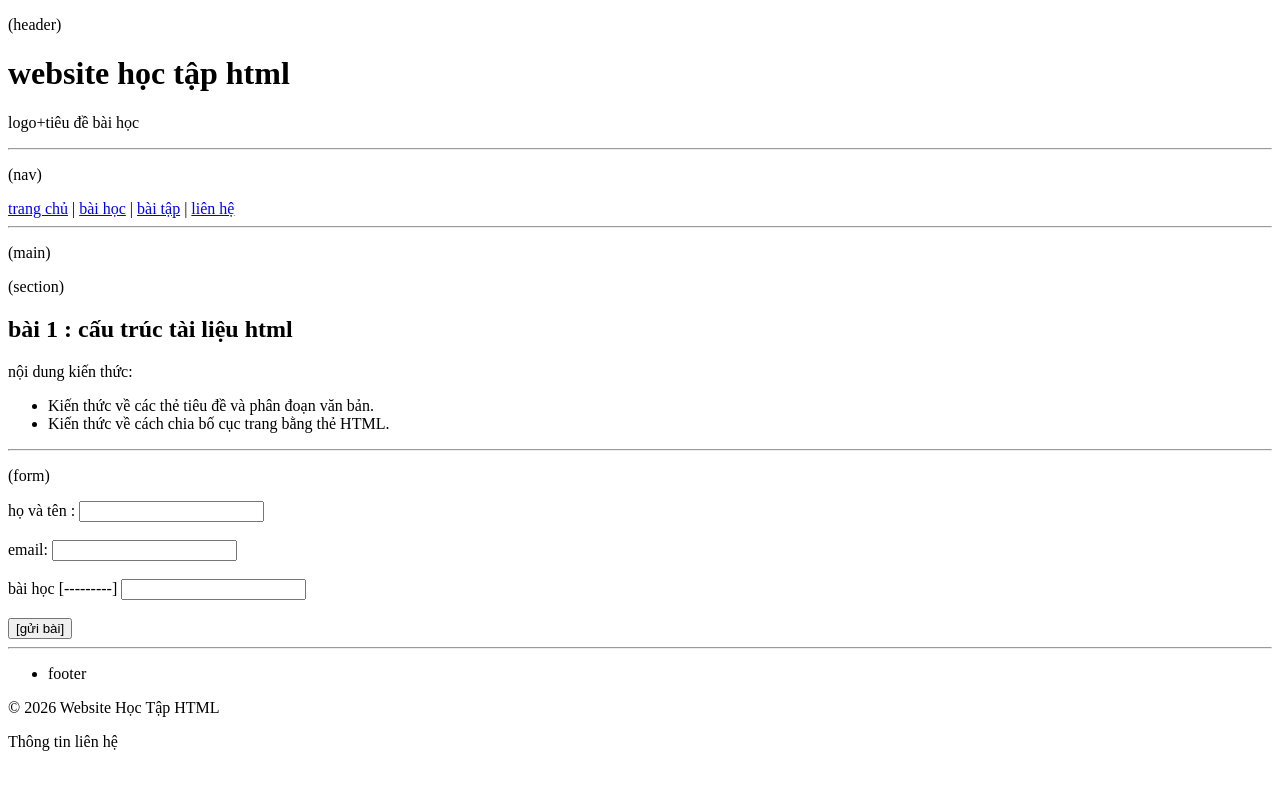
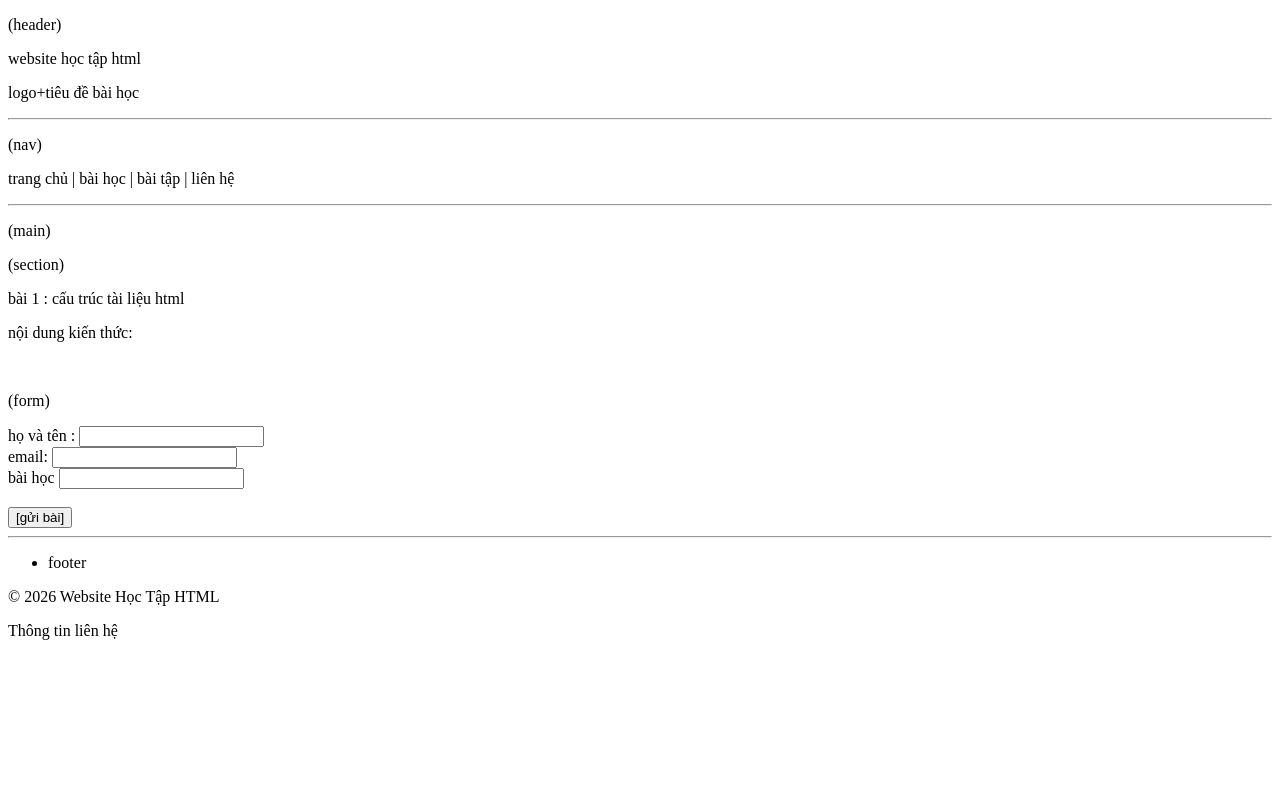
Before and after one commit to votrong11/bai1-html-kiemtra, a plain HTML site: page index.html in a window 1280 px wide. Drawn offline with Linux system fonts and the light colour scheme.

Commit message:
Update index.html

```diff
--- a/index.html
+++ b/index.html
@@ -3,61 +3,61 @@
 <head>
   <meta charset="UTF-8">
   <meta name="viewport" content="width=device-width, initial-scale=1.0">
-  <title>Website Học Tập HTML - Bài 1</title>
+  <title>Website Học Tập HTML</title>
 </head>
 <body>
 
+  <!-- (header) -->
   <header>
     <p>(header)</p>
-    <h1>website học tập html</h1>
+    <p>website học tập html</p>
     <p>logo+tiêu đề bài học</p>
   </header>
 
   <hr>
 
+  <!-- (nav) -->
   <nav>
     <p>(nav)</p>
-    <a href="#">trang chủ</a> |
-    <a href="#">bài học</a> |
-    <a href="#">bài tập</a> |
-    <a href="#">liên hệ</a>
+    <p>trang chủ | bài học | bài tập | liên hệ</p>
   </nav>
 
   <hr>
 
+  <!-- (main) -->
   <main>
     <p>(main)</p>
 
+    <!-- (section) -->
     <section>
       <p>(section)</p>
-      <h2>bài 1 : cấu trúc tài liệu html</h2>
+      <p>bài 1 : cấu trúc tài liệu html</p>
       <p>nội dung kiến thức:</p>
-      <ul>
-        <li>Kiến thức về các thẻ tiêu đề và phân đoạn văn bản.</li>
-        <li>Kiến thức về cách chia bố cục trang bằng thẻ HTML.</li>
-      </ul>
     </section>
 
-    <hr>
+    <br>
 
+    <!-- (form) -->
     <form action="#" method="POST">
       <p>(form)</p>
 
       <div>
-        <label for="hoten">họ và tên :</label>
+        <label for="hoten">họ và tên : </label>
         <input type="text" id="hoten" name="txt_hoten">
       </div>
-      <br>
+
       <div>
-        <label for="email">email:</label>
+        <label for="email">email: </label>
         <input type="email" id="email" name="txt_email">
       </div>
-      <br>
+
       <div>
-        <label for="baihoc">bài học [---------]</label>
+        <label for="baihoc">bài học </label>
         <input type="text" id="baihoc" name="txt_baihoc">
       </div>
+
       <br>
+
       <div>
         <button type="submit">[gửi bài]</button>
       </div>
@@ -67,11 +67,13 @@
 
   <hr>
 
+  <!-- footer -->
   <footer>
     <ul>
       <li>footer</li>
     </ul>
-    <p>&copy; 2026 Website Học Tập HTML</p>
+
+    <p>© 2026 Website Học Tập HTML</p>
     <p>Thông tin liên hệ</p>
   </footer>
 
```
